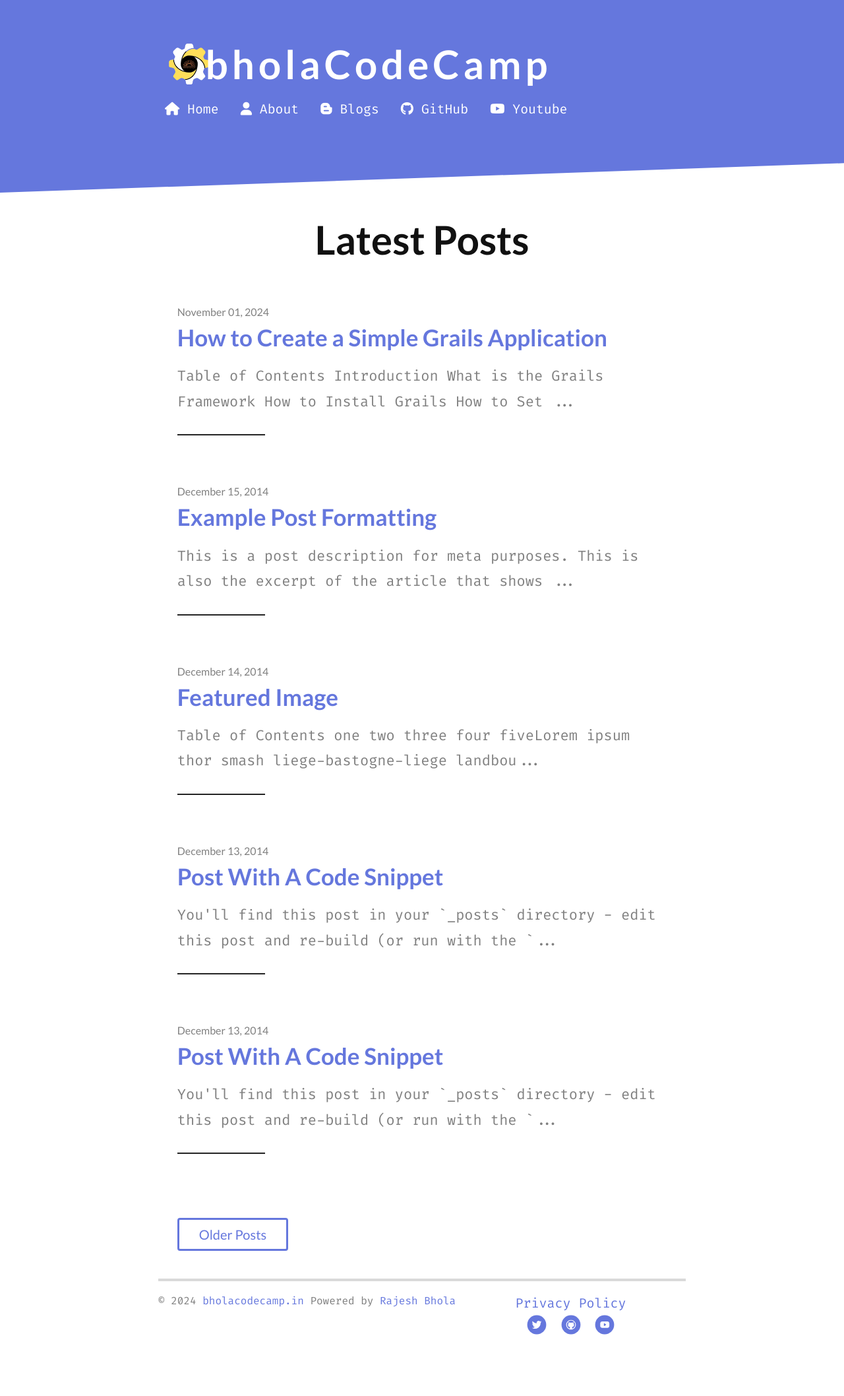
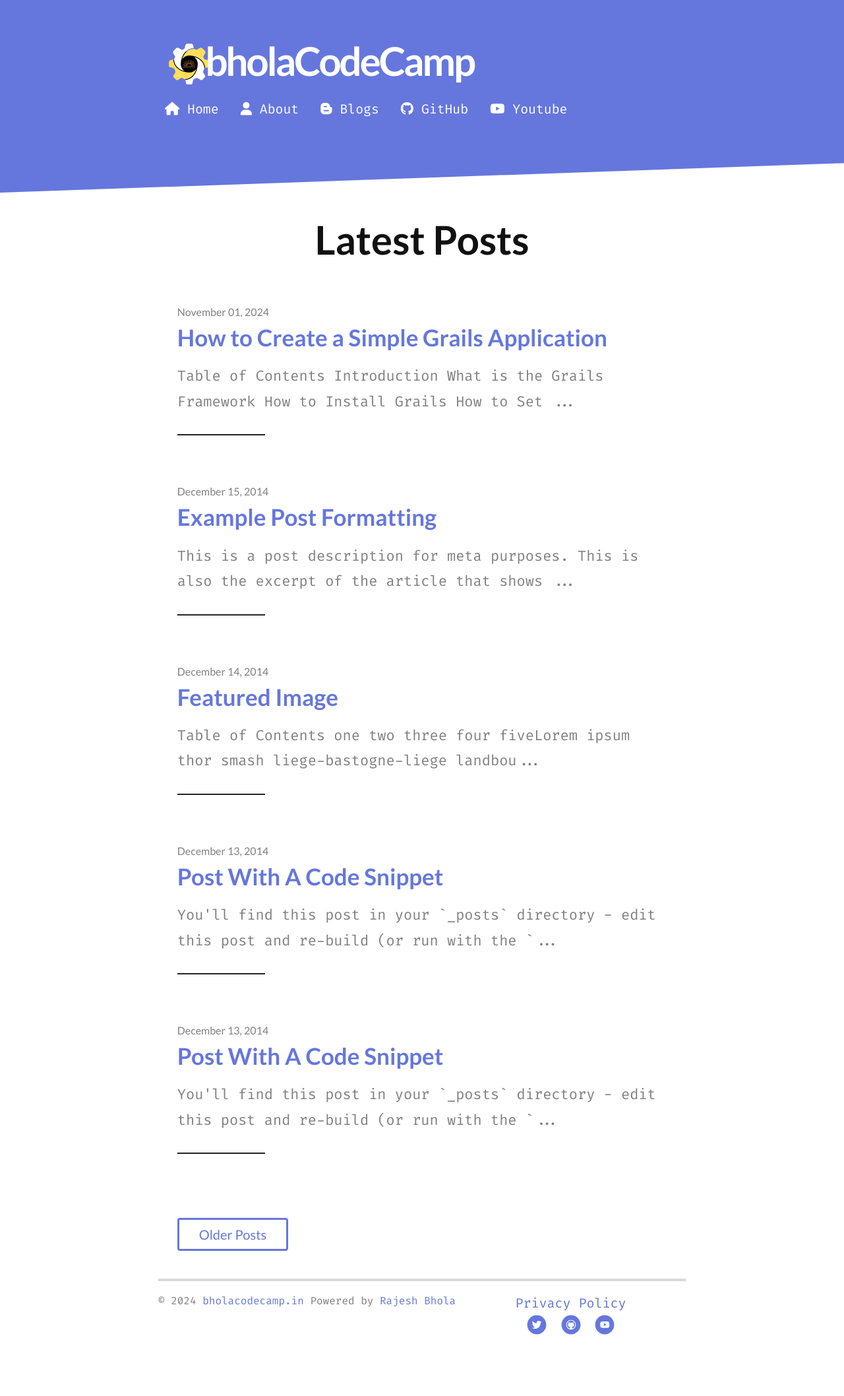
Before and after one commit to rajeshbhola/devguide, a Jekyll site: the page built from index.html, in a window 1280 px wide. Shown: the whole page at 66% size. Built offline with Jekyll 4.4.1, drawn with Linux system fonts in a browser that asks for light colours; nearby versions of some CDN libraries; some web fonts are replaced; the list of posts is cut into pages by our own code.

```diff
--- a/_includes/header.html
+++ b/_includes/header.html
@@ -10,7 +10,7 @@
               class="brand-logo-img"
           /></a>
         </span>
-        &nbsp;bholaCodeCamp
+        &nbsp;&nbsp;bholaCodeCamp
       </h1>
     </div>
 
@@ -60,10 +60,10 @@
   }
   h1.logo {
     display: inline-flex;
-    align-items: center;
+
     font-size: 36px; /* Adjust the font size to match the overall header */
     font-weight: bold;
-    letter-spacing: 0.1em;
+
     text-transform: none;
   }
 
@@ -97,8 +97,8 @@
   /* Tablet Sizes (max-width: 768px) */
   @media (max-width: 768px) {
     h1.logo {
-      font-size: 24px;
-      margin-top: -10px; /* Slightly smaller font for tablets */
+      font-size: 22px;
+      margin-top: -2px; /* Slightly smaller font for tablets */
       margin-left: -30px;
     }
 
```
